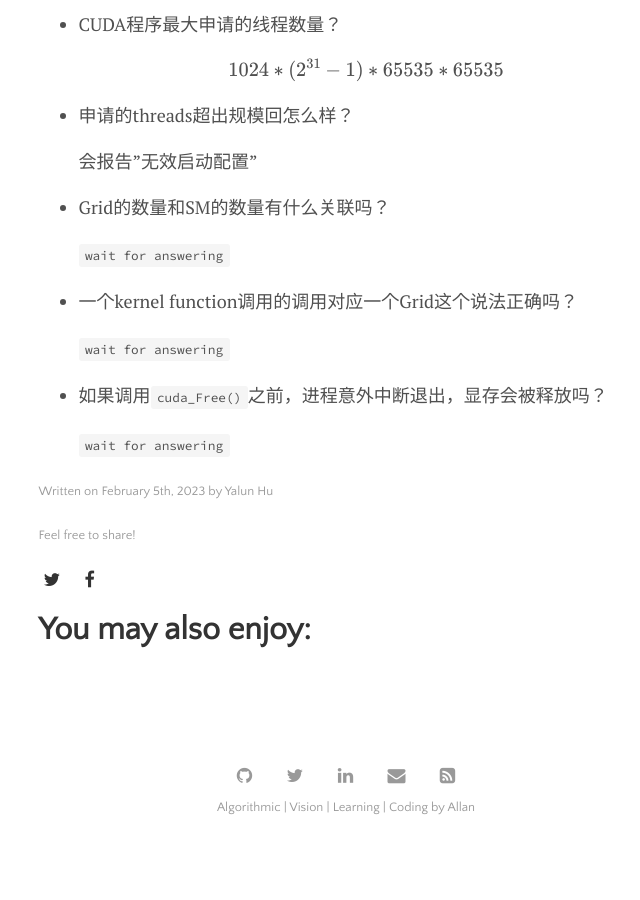
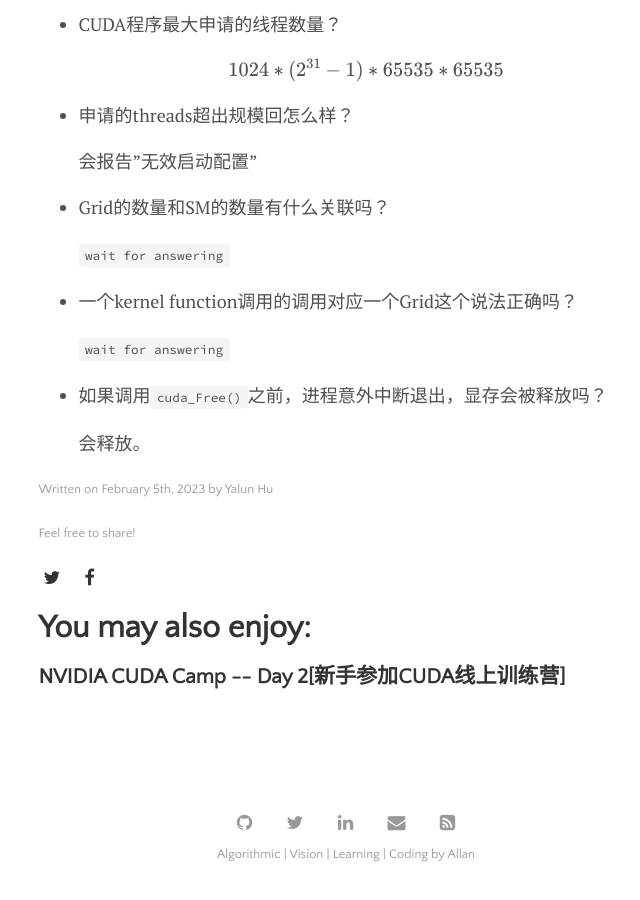
Before and after one commit to ANYMS-A/ANYMS-A.github.io, a Jekyll site: the page built from _posts/2023-02-05-cuda-camp-day1.md, in a window 1280 px wide and 900 px high, scrolled down 20682 px. Shown: the whole window, without its empty margins (294-934 px from the left). Built offline with Jekyll 4.4.1, drawn with Linux system fonts in a browser that asks for light colours; formulas are drawn with MathJax 3; before the commit the page ends 21535 px from its top, so only the background shows below that; part of the change alters nothing that is shown.

Commit message:
add CUDA camp day2 note

````diff
--- a/_posts/2023-02-05-cuda-camp-day1.md
+++ b/_posts/2023-02-05-cuda-camp-day1.md
@@ -578,4 +578,4 @@ int main()
 
 - 如果调用`cuda_Free()`之前，进程意外中断退出，显存会被释放吗？
 
-     `wait for answering`
+     会释放。
--- /dev/null
+++ b/_posts/2023-02-07-cuda-camp-day2.md
@@ -0,0 +1,165 @@
+---
+layout: post
+title: "NVIDIA CUDA Camp -- Day 2[新手参加CUDA线上训练营]"
+author: "Yalun Hu"
+categories: journal
+tags: [Blog, CUDA]
+image: mountains.jpg
+---
+
+## GPU内存的种类以及每个线程对它的读写权限
+
+1. Register
+2. Shared Memory
+3. Local Memory
+4. Global Memory
+5. Constant Memory
+6. Texture Memory
+
+
+![cpu arch](/assets/img/2023-02-07-cuda-camp-day2/memories_type.png)
+<div style="text-align: center;">课件截图</div>
+
+
+## 内存管理API
+```
+// CPU
+malloc()
+memset()
+free()
+
+//GPU
+cudaMalloc()
+cudaMemset()
+cudaFree()
+
+cudaHostAlloc() // for allocating Pinned(Page-locked) memory.
+
+```
+
+## 设备间的数据传输
+
+使用`cudaMemcpy`来进行设备间的数据拷贝
+
+![cpu arch](/assets/img/2023-02-07-cuda-camp-day2/memCpy.png)
+<div style="text-align: center;">课件截图</div>
+
+
+## 矩阵乘法的例子
+
+对于矩阵乘法，如果使用单核CPU处理器，单线程计算一个 A @ B = C的矩阵乘法
+
+假设 A 为 M * N, B 为 N * K的维度:
+
+CPU计算所需的时间复杂度为O(M * N * K)
+
+而如果使用GPU进行计算，那么我们可以：
+- 每个线程，负责计算C中的一个元素。
+- 每个线程，读取A中的一行数据，再读取B中的一列数据。
+- 为每一行（i），每一列(j)，中对应的元素执行乘法，并加到一个变量中，作为C[i][j]的值
+
+C矩阵中，对应的行列坐标和线程id的关系如下:
+
+cuda线程排布中, x为水平方向, y为垂直方向 则:
+
+
+```c++
+    Thread_x(row) = blockIdx.y * blockDim.y + threadIdx.y;
+    Thread_y(col) = blockIdx.x * blockDim.x + threadIdx.x;
+```
+
+![cpu arch](/assets/img/2023-02-07-cuda-camp-day2/matrix_index_calculation.png)
+<div style="text-align: center;">课件截图</div>
+
+
+## 矩阵乘法代码示例
+
+```c++
+
+__global__ void gpu_matrix_mult(int *a,int *b, int *c, int m, int n, int k)
+{
+    int row = blockIdx.y * blockDim.y + threadIdx.y;
+    int col = blockIdx.x * blockDim.x + threadIdx.x;
+    int sum = 0;
+    if( col < k && row < m)
+    {
+        for(int i = 0; i < n; i++)
+        {
+            sum += a[row * n + i] * b[i * k + col];
+        }
+        c[row * k + col] = sum;
+    }
+}
+
+```
+
+## CUDA运行时错误检测
+
+![cpu arch](/assets/img/2023-02-07-cuda-camp-day2/cuda_errors.png)
+<div style="text-align: center;">课件截图</div>
+
+课程中提供了一个名为`error.cuh`的头文件，定义了一个可以检测CUDA运行时错误的函数，能够帮助我们发现错误。
+
+```c++
+#pragma once
+#include <stdio.h>
+
+#define CHECK(call)                                   \
+do                                                    \
+{                                                     \
+    const cudaError_t error_code = call;              \
+    if (error_code != cudaSuccess)                    \
+    {                                                 \
+        printf("CUDA Error:\n");                      \
+        printf("    File:       %s\n", __FILE__);     \
+        printf("    Line:       %d\n", __LINE__);     \
+        printf("    Error code: %d\n", error_code);   \
+        printf("    Error text: %s\n",                \
+            cudaGetErrorString(error_code));          \
+        exit(1);                                      \
+    }                                                 \
+} while (0)
+```
+
+## CUDA Event
+
+CUDA Event的本质是一个GPU时间戳，这个时间戳是在用户指定的时间点上记录的。
+因CPU和GPU之间是异步的，统计GPU程序的运行时间最好是由GPU上的时钟来作为参考。
+由于GPU本身支持时间戳的记录，因此避免了使用CPU定时器来统计GPU执行时间可能遇到的诸多问题。
+
+![cpu arch](/assets/img/2023-02-07-cuda-camp-day2/cuda_events.png)
+<div style="text-align: center;">课件截图</div>
+
+代码示例，利用CUDA Event来监测核函数的执行时间
+
+```c++
+cudaEvent_t start, stop;
+CHECK(cudaEventCreate(&start));
+CHECK(cudaEventCreate(&stop));
+
+CHECK(cudaEventRecord(start));
+//cudaEventQuery(start);
+gpu_matrix_mult<<<dimGrid, dimBlock>>>(d_a, d_b, d_c, m, n, k);
+CHECK(cudaEventRecord(stop));
+CHECK(cudaEventSynchronize(stop));
+float elapsed_time;
+CHECK(cudaEventElapsedTime(&elapsed_time, start, stop));
+
+```
+
+- cudaEventRecord(start):
+  将start放到 默认stream中，因为我们没创建stream，所以是在默认stream。
+  当这个start到stream的时候，就会在device上记录一个时间戳。
+  cudaEventRecord(）视为一条记录当前时间的语句，并且把这条事件放入GPU的未完成队列中。
+  因为直到GPU执行完了在调用cudaEventRecord(）之前的所有语句时，事件才会被记录下来。
+
+- cudaEventRecord(stop)
+  记录到的stop，是device执行完之后才会将事件加入到device。
+  所以cudaEventElapsedTime记录的事件start，和stop的时间就是device在某个stream的执行时间。
+
+- cudaEventSynchronize(stop)
+  会阻塞CPU，直到特定的event被记录。
+  也就是这里会阻塞，直到stop在stream中被记录才会向下执行。
+  不使用这句话的话，kernel是异步的，还没执行完，CPU就继续往下走了。
+  那么cudaEventElapsedTime就记录不到时间了。
+  因为有可能stop事件还没加入到device中。
````
Also changed, not shown: assets/img/2023-02-07-cuda-camp-day2/cuda_errors.png (added), assets/img/2023-02-07-cuda-camp-day2/cuda_events.png (added), assets/img/2023-02-07-cuda-camp-day2/matrix_index_calculation.png (added), assets/img/2023-02-07-cuda-camp-day2/memCpy.png (added), assets/img/2023-02-07-cuda-camp-day2/memories_type.png (added).
